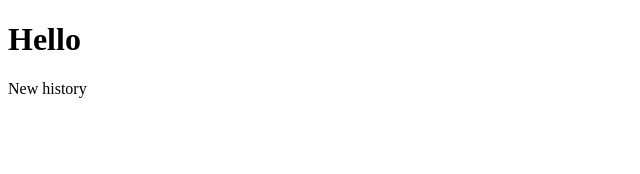
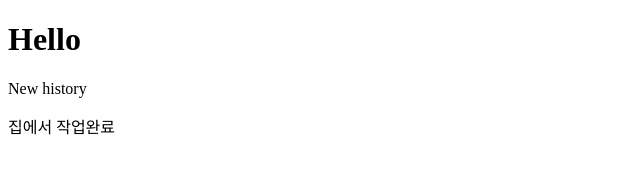
Before and after one commit to sjcelinehong/git-test-251016-new, a plain HTML site: page index.html in a window 1280 px wide. Shown: the whole page, without its empty margins (0-640 px from the left). Drawn offline with Linux system fonts and the light colour scheme.

Commit message:
homework_complete

```diff
--- a/index.html
+++ b/index.html
@@ -8,5 +8,6 @@
 <body>
     <h1>Hello</h1>
     <p>New history</p>
+    <p>집에서 작업완료</p>
 </body>
 </html>
```
